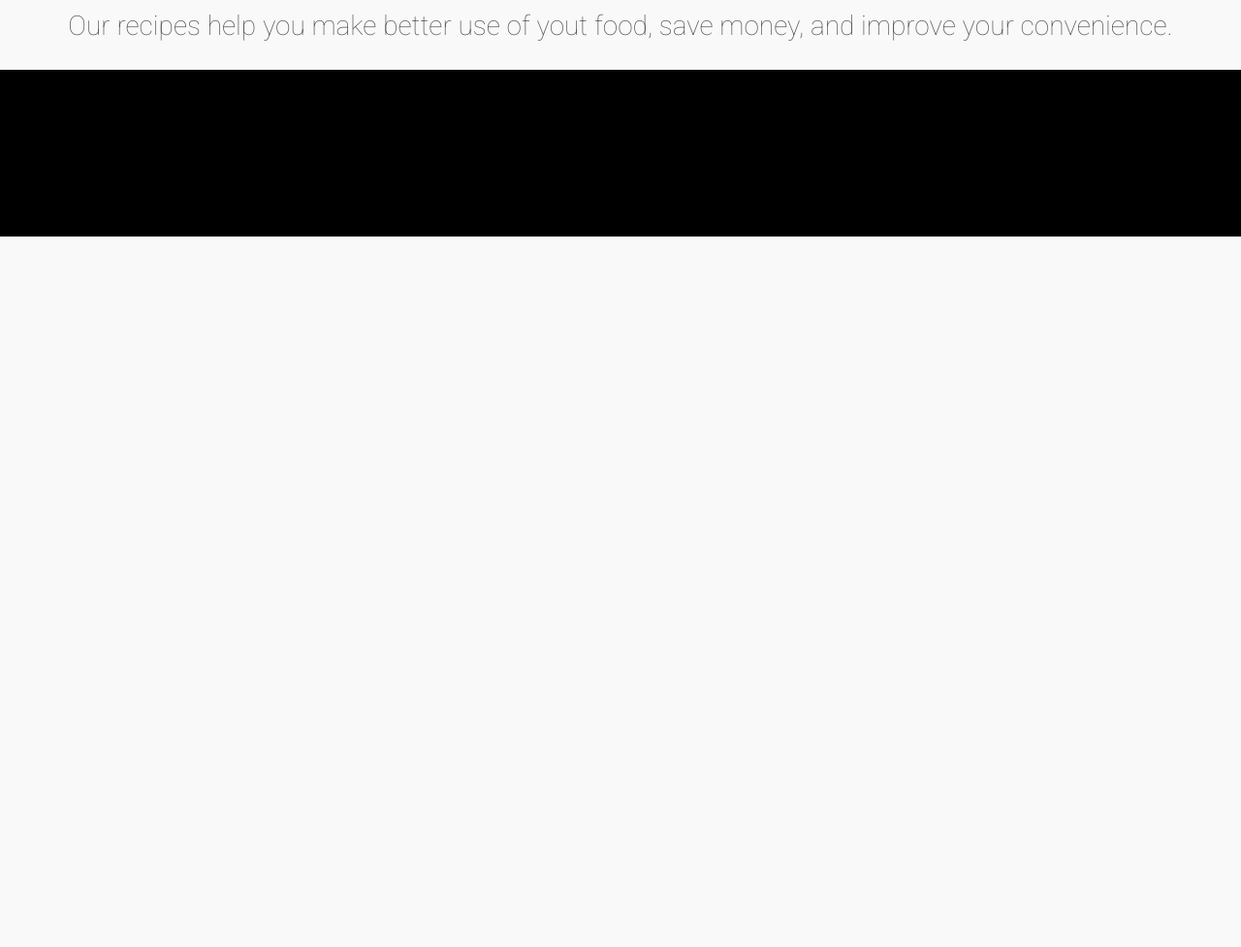
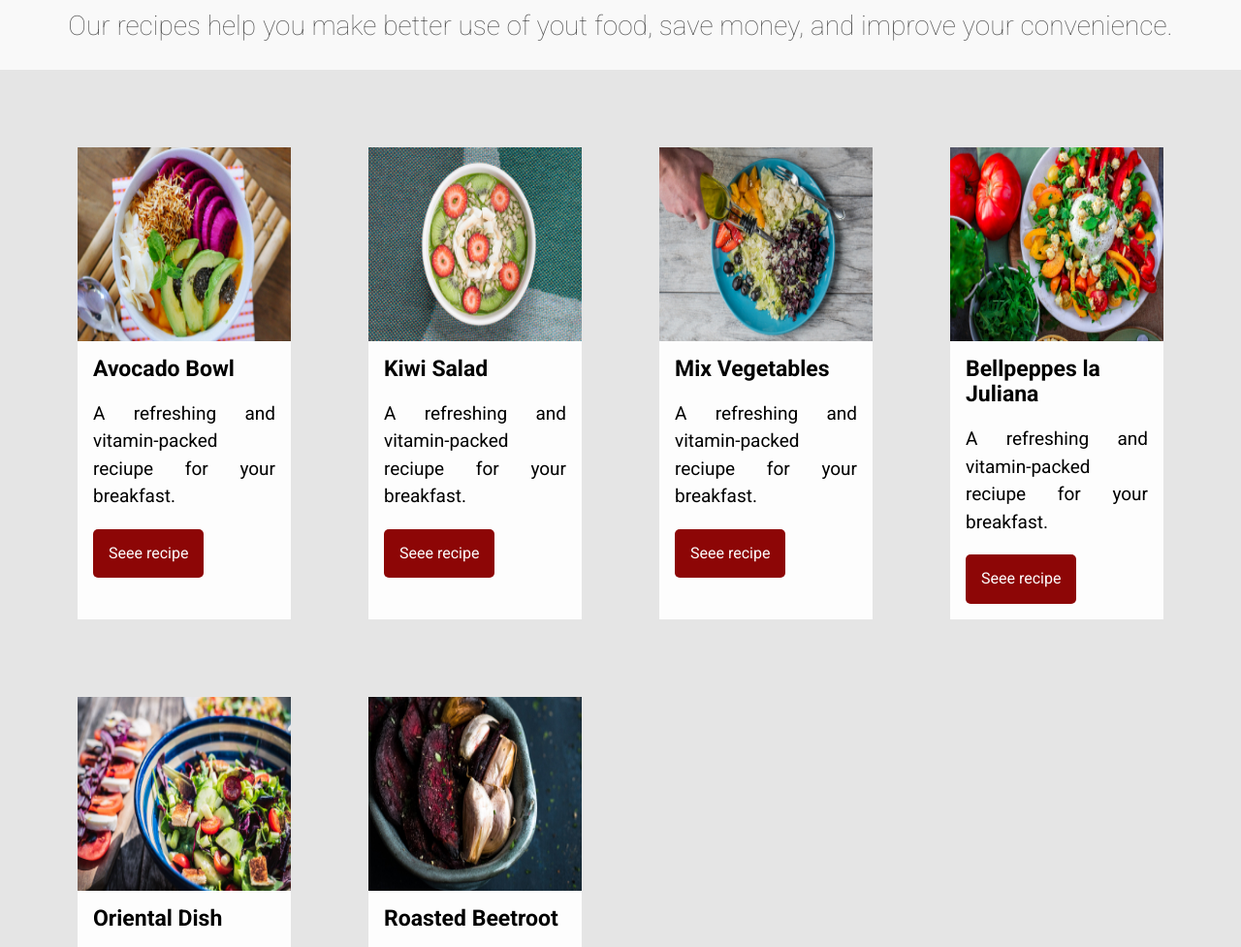
Before and after one commit to foguinhoperuca/alura-css-architecture, a plain HTML site: page index.html in a window 1280 px wide. Shown: the part 596-1573 px from the top of the page at 97% size. Before the commit the page ends 844 px from the top, so only its background shows below. Drawn offline with Linux system fonts and the light colour scheme.

Commit message:
feat: Class 03.
Finished.

```diff
--- a/assets/styles/recipe/button.css
+++ b/assets/styles/recipe/button.css
@@ -0,0 +1,13 @@
+.recipe__button {
+	background: #8d0606;
+	border: none;
+	border-radius: 5px;
+	color: #fdfdfd;
+	padding: 1rem;
+	transition: all .1s ease-in-out;
+}
+
+.recipe__button:hover {
+	background: #620404;
+	cursor: pointer;
+}
--- a/assets/styles/recipe/content.css
+++ b/assets/styles/recipe/content.css
@@ -0,0 +1,3 @@
+.recipe__content {
+	padding: 1rem;
+}
--- a/assets/styles/recipe/description.css
+++ b/assets/styles/recipe/description.css
@@ -0,0 +1,5 @@
+.recipe__description {
+	font-size: 1.1875rem;
+	line-height: 1.5;
+	text-align: justify;
+}
--- a/assets/styles/recipe/image.css
+++ b/assets/styles/recipe/image.css
@@ -0,0 +1,3 @@
+.recipe__image {
+	height: 200px;
+}
--- a/assets/styles/recipe/main.css
+++ b/assets/styles/recipe/main.css
@@ -0,0 +1,8 @@
+.recipe {
+	background: #fdfdfd;
+	display: flex;
+	flex-direction: column;
+	margin-bottom: 5rem;
+	margin-right: 5rem;
+	width: calc(25% - 5rem);
+}
--- a/assets/styles/recipe/title.css
+++ b/assets/styles/recipe/title.css
@@ -0,0 +1,3 @@
+.recipe__title {
+	font-size: 1.4375rem;
+}
--- a/assets/styles/recipes.css
+++ b/assets/styles/recipes.css
@@ -0,0 +1,6 @@
+.recipes {
+	background: #e5e5e5;
+	display: flex;
+	flex-wrap: wrap;
+	padding: 5rem 0 0 5rem;
+}
--- a/assets/styles/style.css
+++ b/assets/styles/style.css
@@ -1,5 +1,5 @@
 :root {
-	--background-color: #f9f9f9;
+	--background-color: #f9f9f9; /* was #222222 */
 	--title-font: "Pacifico", cursive;
 
 	/* FIXME from old project */
@@ -9,13 +9,9 @@
 	--bg-hover-color: #272727;
 	--primary-font: "Krona One", sans-serif;
 	--secondary-font: "Montserrat", sans-serif;
-
-	--alternative-color: #F54927;
-	--other-color: #F5B027;
 }
 
 body {
-	/* background-color: #222222; */
 	background-color: var(--background-color);
 }
 
--- a/index.html
+++ b/index.html
@@ -14,8 +14,6 @@
 		<link href="./assets/styles/footer.css" rel="stylesheet" />
 		<link href="./assets/styles/header.css" rel="stylesheet" />
 		<link href="./assets/styles/logo.css" rel="stylesheet" />
-		<link href="./assets/styles/people.css" rel="stylesheet" />
-		<link href="./assets/styles/recipes.css" rel="stylesheet" />
 
 		<link href="./assets/styles/about/description.css" rel="stylesheet" />
 		<link href="./assets/styles/about/main.css" rel="stylesheet" />
@@ -29,11 +27,13 @@
 		<link href="./assets/styles/menu/link.css" rel="stylesheet" />
 		<link href="./assets/styles/menu/list.css" rel="stylesheet" />
 
+		<link href="./assets/styles/people.css" rel="stylesheet" />
 		<link href="./assets/styles/person/function.css" rel="stylesheet" />
 		<link href="./assets/styles/person/image.css" rel="stylesheet" />
 		<link href="./assets/styles/person/main.css" rel="stylesheet" />
 		<link href="./assets/styles/person/name.css" rel="stylesheet" />
 
+		<link href="./assets/styles/recipes.css" rel="stylesheet" />
 		<link href="./assets/styles/recipe/button.css" rel="stylesheet" />
 		<link href="./assets/styles/recipe/content.css" rel="stylesheet" />
 		<link href="./assets/styles/recipe/description.css" rel="stylesheet" />
@@ -63,6 +63,57 @@
 		<h1 class="about__title">Recipes for saving money and improving your health.</h1>
 		<p class="about__description">Our recipes help you make better use of yout food, save money, and improve your convenience.</p>
 	  </section>
+
+	  <section class="recipes">
+		<div class="recipe">
+          <img class="recipe__image" alt="Avocado Bowl" src="./assets/img/recipes/avocado-bowl.jpg"/>
+          <div class="recipe__content">
+            <h4 class="recipe__title">Avocado Bowl</h4>
+            <p class="recipe__description">A refreshing and vitamin-packed reciupe for your breakfast.</p>
+            <button class="recipe__button">Seee recipe</button>
+          </div>
+		</div>
+		<div class="recipe">
+		  <img class="recipe__image" alt="Kiwi Salad" src="./assets/img/recipes/kiwi-salad.jpg"/>
+		  <div class="recipe__content">
+			<h4 class="recipe__title">Kiwi Salad</h4>
+			<p class="recipe__description">A refreshing and vitamin-packed reciupe for your breakfast.</p>
+			<button class="recipe__button">Seee recipe</button>
+		  </div>
+		</div>
+		<div class="recipe">
+		  <img class="recipe__image" alt="Mix Vegetables" src="./assets/img/recipes/mix-vegetables.jpg"/>
+		  <div class="recipe__content">
+			<h4 class="recipe__title">Mix Vegetables</h4>
+			<p class="recipe__description">A refreshing and vitamin-packed reciupe for your breakfast.</p>
+			<button class="recipe__button">Seee recipe</button>
+		  </div>
+		</div>
+		<div class="recipe">
+		  <img class="recipe__image" alt="Bellpeppers la Juliana" src="./assets/img/recipes/bellpeppers-la-juliana.jpg"/>
+		  <div class="recipe__content">
+			<h4 class="recipe__title">Bellpeppes la Juliana</h4>
+			<p class="recipe__description">A refreshing and vitamin-packed reciupe for your breakfast.</p>
+			<button class="recipe__button">Seee recipe</button>
+		  </div>
+		</div>
+		<div class="recipe">
+		  <img class="recipe__image" alt="Oriental Dish" src="./assets/img/recipes/oriental-dish.jpg"/>
+		  <div class="recipe__content">
+			<h4 class="recipe__title">Oriental Dish</h4>
+			<p class="recipe__description">A refreshing and vitamin-packed reciupe for your breakfast.</p>
+			<button class="recipe__button">Seee recipe</button>
+		  </div>
+		</div>
+		<div class="recipe">
+		  <img class="recipe__image" alt="Roasted Beetroot" src="./assets/img/recipes/roasted-beetroot.jpg"/>
+		  <div class="recipe__content">
+			<h4 class="recipe__title">Roasted Beetroot</h4>
+			<p class="recipe__description">A refreshing and vitamin-packed reciupe for your breakfast.</p>
+			<button class="recipe__button">Seee recipe</button>
+		  </div>
+		</div>
+	  </section>
 	  <marquee class="emphasis-marquee">Under Construction!!</marquee>
 	</body>
 </html>
```
